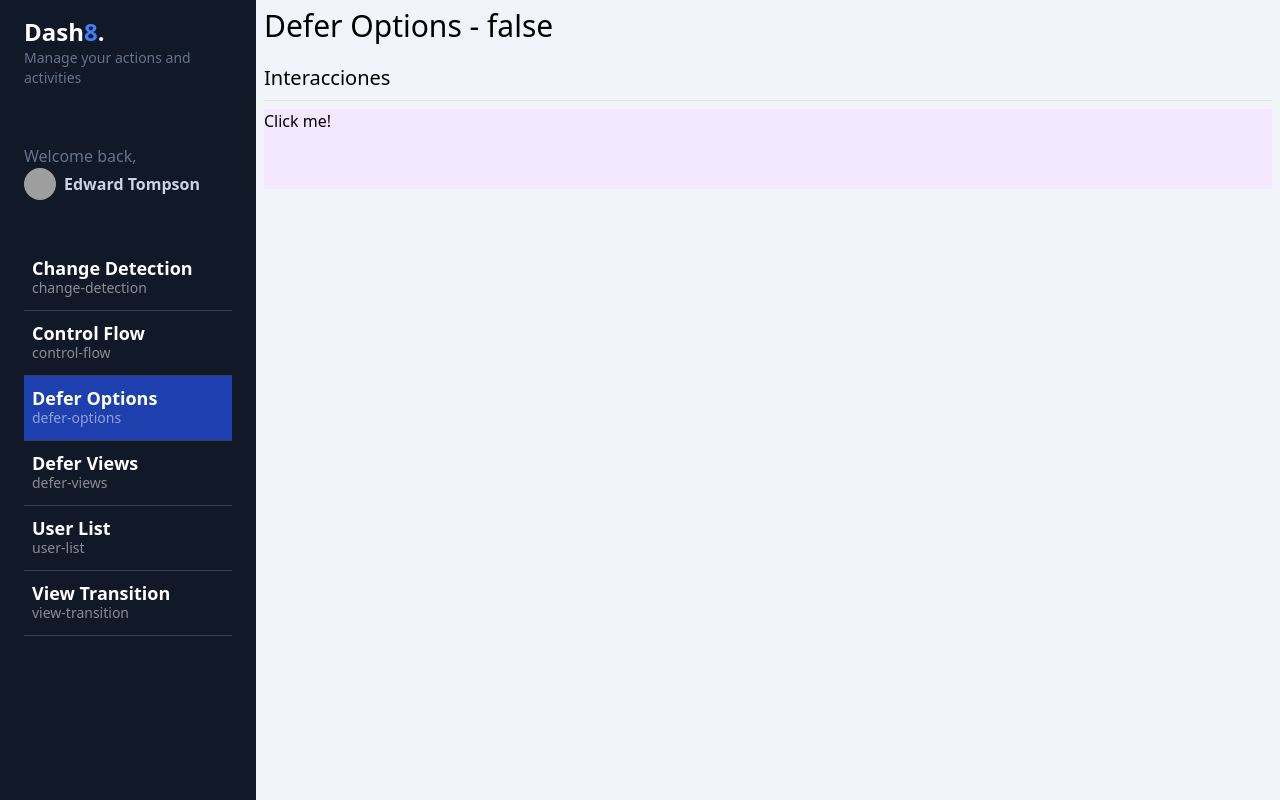
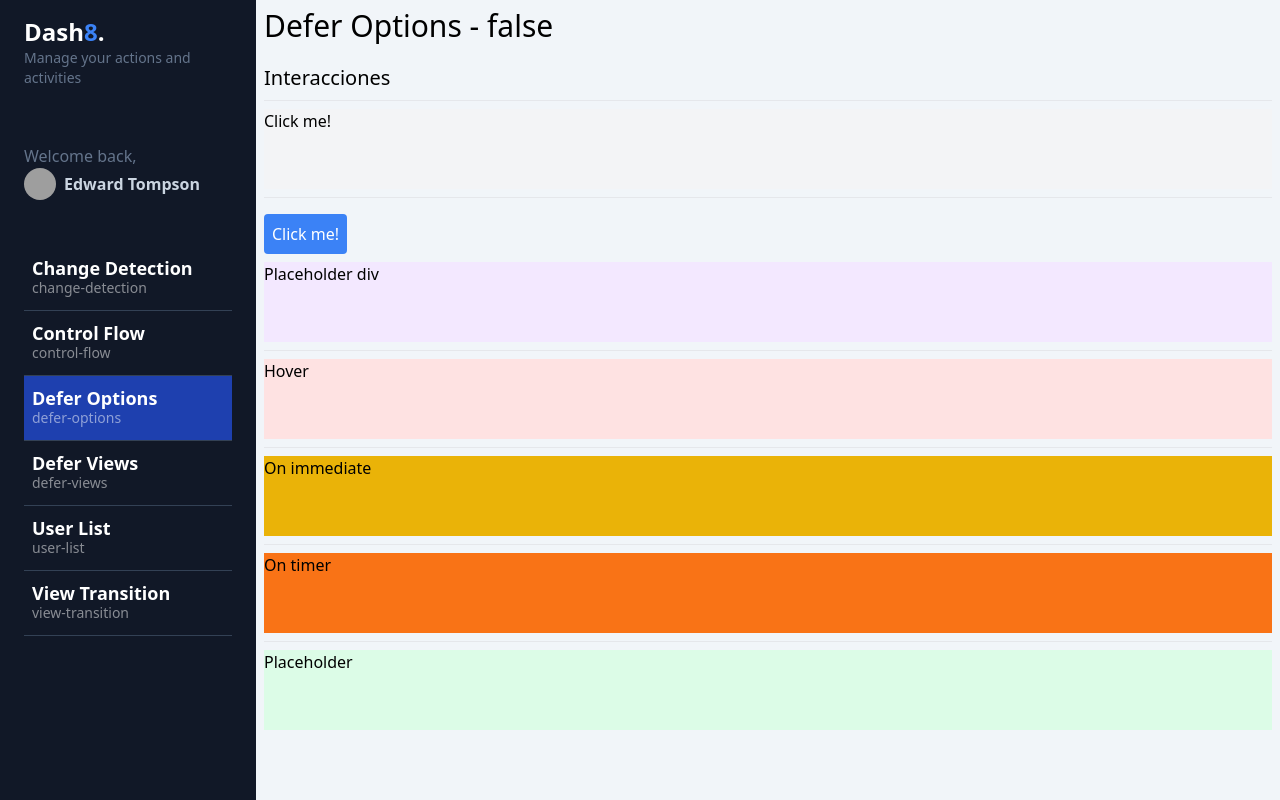
Before and after one commit to JessCP25/my-dashboard, an Angular app: page /dashboard/defer-options in a window 1280 px wide. Built offline with nearby package versions, Linux system fonts and the light colour scheme; grey boxes are pictures that could not be loaded.

Commit message:
Defer options

```diff
--- a/src/app/dashboard/pages/defer-options/defer-options.component.html
+++ b/src/app/dashboard/pages/defer-options/defer-options.component.html
@@ -1,15 +1,89 @@
+<app-title title="Defer Options"></app-title>
 <section>
-  <app-title title="Defer Options"></app-title>
   <h1 class="text-xl">Interacciones</h1>
   <hr class="my-2">
 
   @defer (on interaction) {
-    <app-heavy-loaders-fast cssClass="bg-blue-500 h-20">
+    <app-heavy-loaders-fast cssClass="bg-gray-500 h-20">
       <span>On Interaction</span>
     </app-heavy-loaders-fast>
   }@placeholder {
-    <div class="bg-purple-100 h-20">
+    <div class="bg-gray-100 h-20">
       Click me!
     </div>
   }
 </section>
+
+<section>
+  <hr class="my-2">
+
+  <button #btnInteraction class="p-2 bg-blue-500 hover:bg-blue-700 transition-all rounded text-white my-2">
+    Click me!
+  </button>
+
+  @defer (on interaction(btnInteraction)) {
+    <app-heavy-loaders-fast cssClass="bg-purple-500 h-20">
+      <span>On Interaction btn</span>
+    </app-heavy-loaders-fast>
+  }@placeholder {
+    <div class="bg-purple-100 h-20">
+      Placeholder div
+    </div>
+  }
+</section>
+
+<section>
+  <hr class="my-2">
+
+  @defer (on hover ) {
+    <app-heavy-loaders-fast cssClass="bg-red-500 h-20">
+      <span>On Hover</span>
+    </app-heavy-loaders-fast>
+  }@placeholder {
+    <div class="bg-red-100 h-20">
+      Hover
+    </div>
+  }
+</section>
+
+<section>
+  <hr class="my-2">
+
+  @defer (on immediate ) {
+    <app-heavy-loaders-fast cssClass="bg-yellow-500 h-20">
+      <span>On immediate</span>
+    </app-heavy-loaders-fast>
+  }@placeholder {
+    <div class="bg-yellow-100 h-20">
+      Placeholder
+    </div>
+  }
+</section>
+
+<section>
+  <hr class="my-2">
+
+  @defer (on timer(3000) ) {
+    <app-heavy-loaders-fast cssClass="bg-orange-500 h-20">
+      <span>On timer</span>
+    </app-heavy-loaders-fast>
+  }@placeholder {
+    <div class="bg-orange-100 h-20">
+      Placeholder
+    </div>
+  }
+</section>
+
+<section>
+  <hr class="my-2">
+
+  @defer (on hover; prefetch on idle ) {
+    <app-heavy-loaders-fast cssClass="bg-green-500 h-20">
+      <span>On hover, idle</span>
+    </app-heavy-loaders-fast>
+  }@placeholder {
+    <div class="bg-green-100 h-20">
+      Placeholder
+    </div>
+  }
+</section>
```
